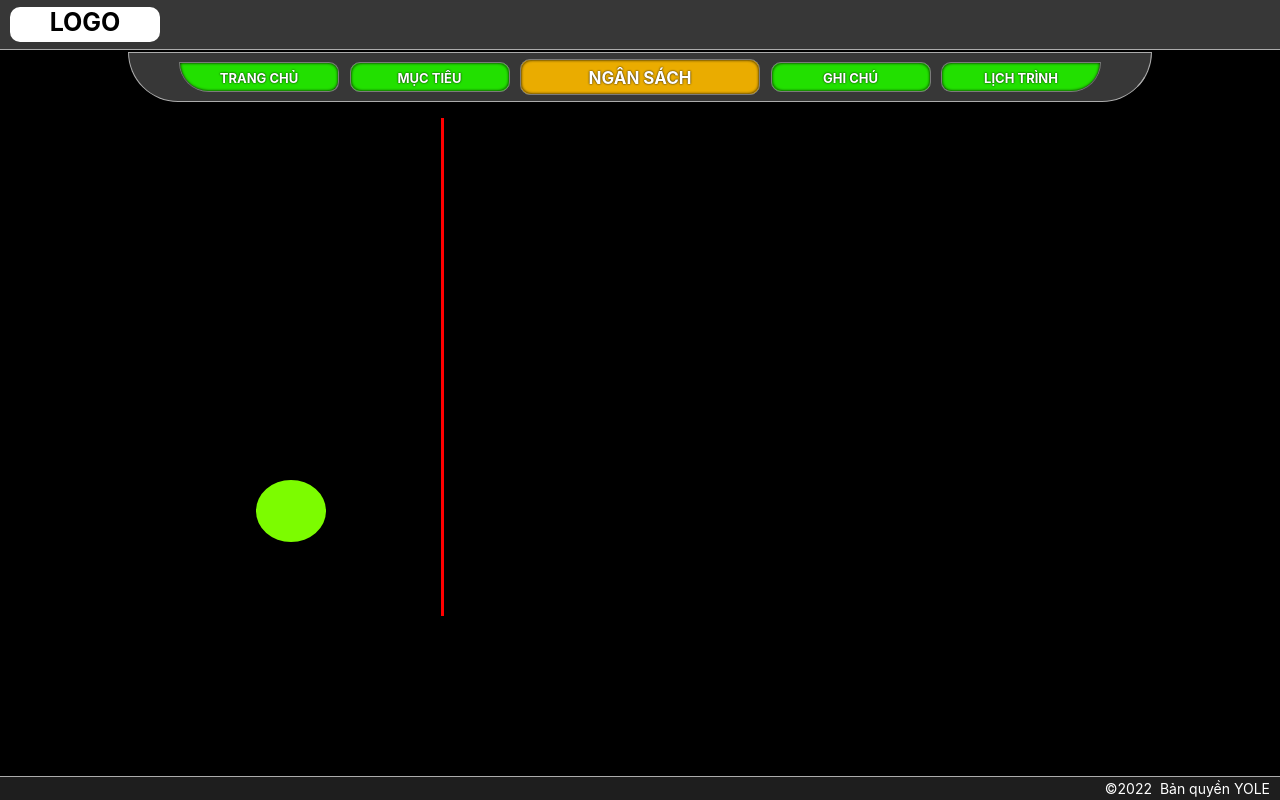
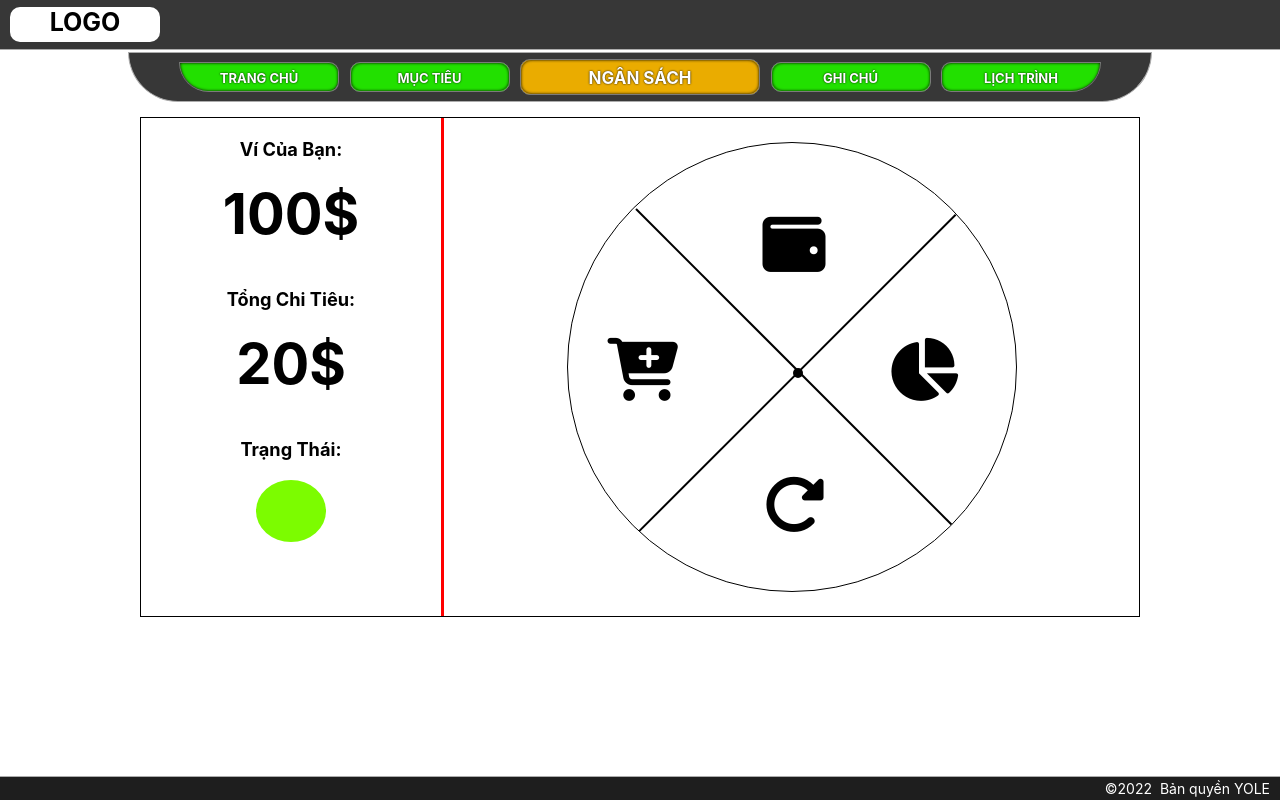
Before and after one commit to johnvo24/vku_bp2_web_youli, a React (Create React App) app in the folder client/: page /budget in a window 1280 px wide. Built offline with nearby package versions, Linux system fonts and the light colour scheme.

Commit message:
John changed file

```diff
--- a/client/src/Components/GlobalStyle/GlobalStyle.css
+++ b/client/src/Components/GlobalStyle/GlobalStyle.css
@@ -2,7 +2,7 @@
     --themeColor: rgb(55, 55, 55);
     --themeBorderColor: rgb(172, 172, 172);
     --themeNavBarButton: #00ff66;
-    --themeBackgroundColor: #000000;
+    --themeBackgroundColor: #ffffff;
     --textColor: rgb(0, 0, 0);
     --fontSizeText: 14px;
 
```
Also changed, not shown: 2 other files (tests, documents, lock files or other folders).
